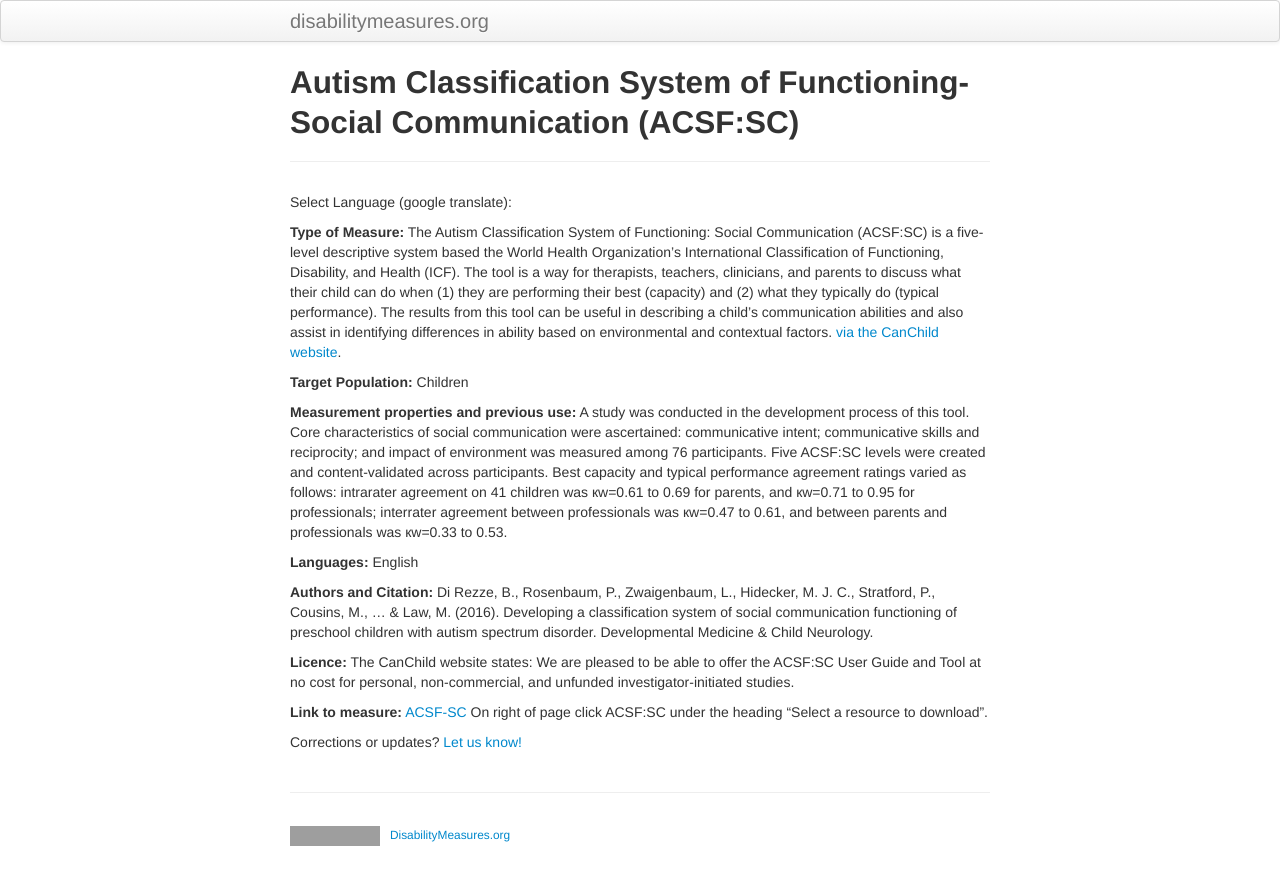
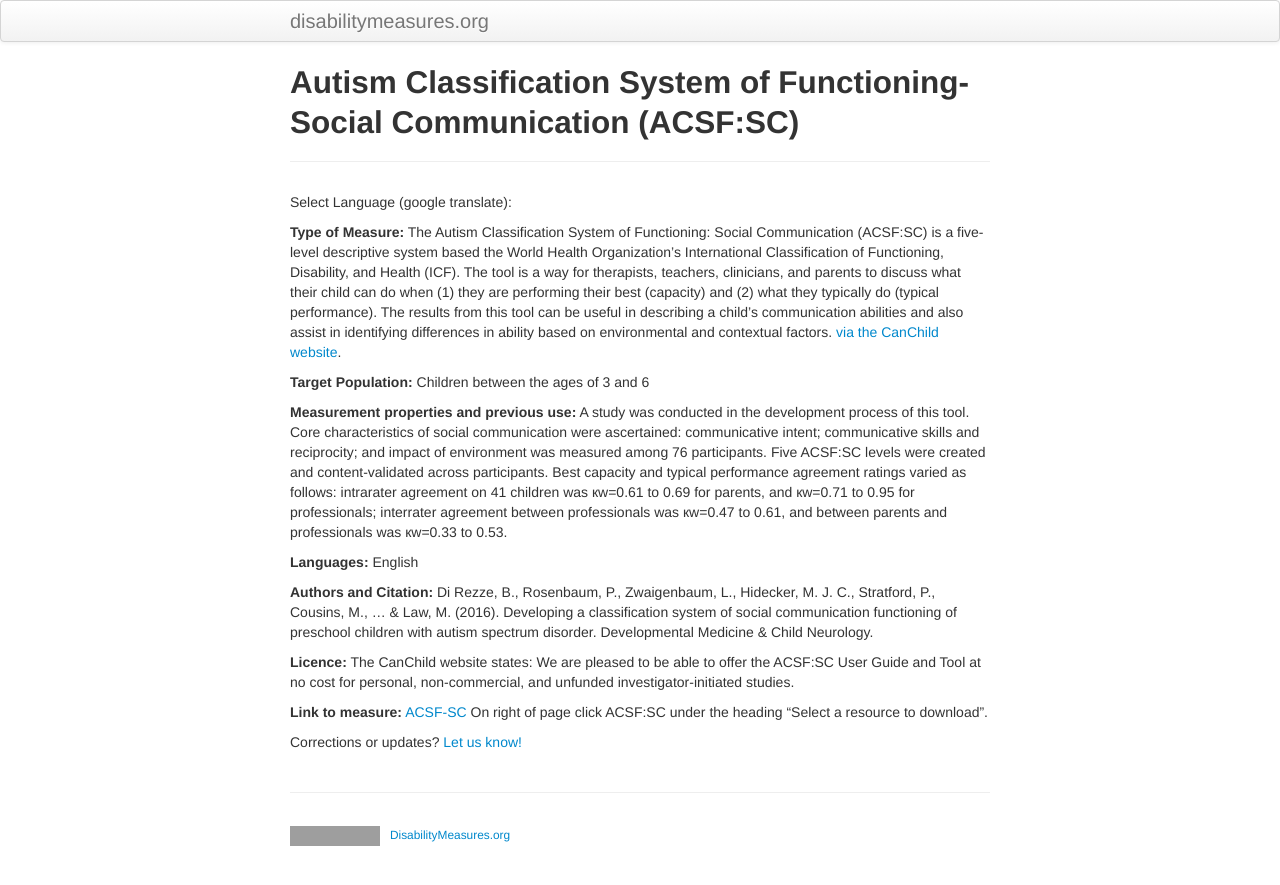
Before and after one commit to mjmaenner/disabilitymeasures, a Jekyll site: the page built from acsf-sc/index.md, in a window 1280 px wide. Shown: the top 885 px of the page. Built offline with Jekyll 4.4.1, drawn with Linux system fonts in a browser that asks for light colours; grey boxes are pictures that could not be loaded.

Commit message:
added info

```diff
--- a/acsf-sc/index.md
+++ b/acsf-sc/index.md
@@ -15,7 +15,7 @@ function googleTranslateElementInit() {
 
 **Type of Measure:** The Autism Classification System of Functioning: Social Communication (ACSF:SC) is a five-level descriptive system based the World Health Organization’s International Classification of Functioning, Disability, and Health (ICF). The tool is a way for therapists, teachers, clinicians, and parents to discuss what their child can do when (1) they are performing their best (capacity) and (2) what they typically do (typical performance). The results from this tool can be useful in describing a child's communication abilities and also assist in identifying differences in ability based on environmental and contextual factors. [via the CanChild website](https://canchild.ca/en/resources/254-autism-classification-system-of-functioning-social-communication-acsf-sc).
 
-**Target Population:** Children
+**Target Population:** Children between the ages of 3 and 6
 
 **Measurement properties and previous use:** A study was conducted in the development process of this tool. Core characteristics of social communication were ascertained: communicative intent; communicative skills and reciprocity; and impact of environment was measured among 76 participants. Five ACSF:SC levels were created and content-validated across participants. Best capacity and typical performance agreement ratings varied as follows: intrarater agreement on 41 children was кw=0.61 to 0.69 for parents, and кw=0.71 to 0.95 for professionals; interrater agreement between professionals was кw=0.47 to 0.61, and between parents and professionals was кw=0.33 to 0.53.
 
```
